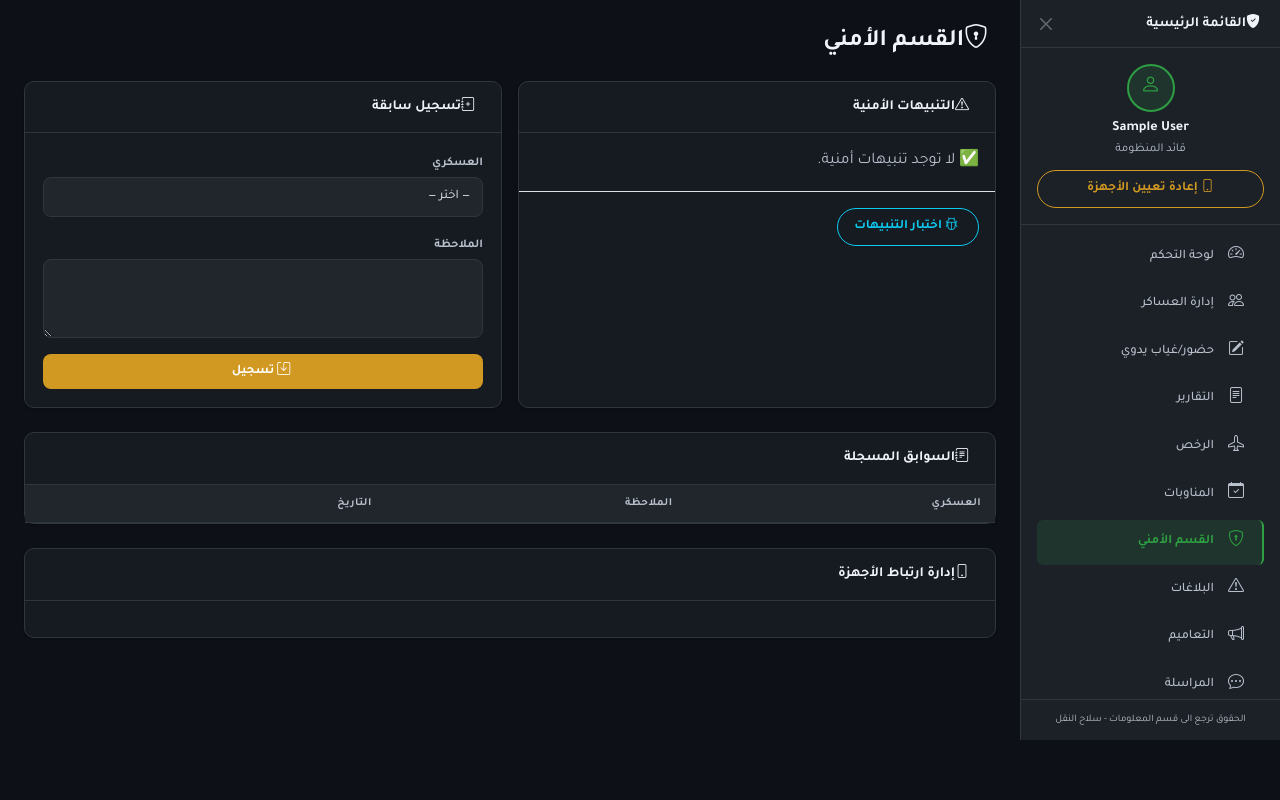
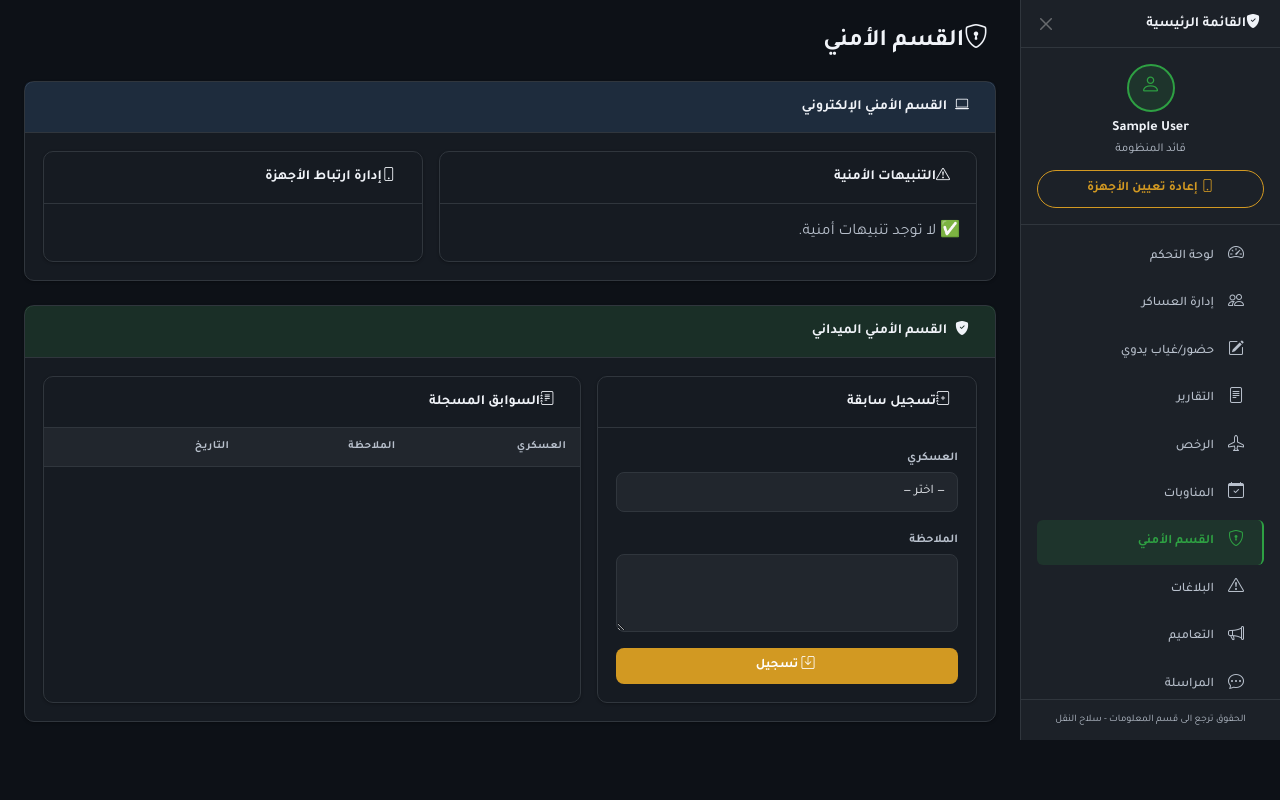
Before and after one commit to AXZksa/military-system, a Flask app: page /admin/security in a window 1280 px wide. Shown: the part 60-860 px from the top of the page. Run offline with Flask 3, Linux system fonts and the light colour scheme; the visitor is signed in with stand-in values (Sample User, id 1); data comes from the database, SQL or seed files in the repository; data that the repository does not hold is empty; some libraries are stand-ins or nearby versions.

Commit message:
تعديلات: لون اجمالي القوة، إزالة ازرار النسخ الزايدة، إعادة تصميم القسم الأمني

```diff
--- a/static/css/style.css
+++ b/static/css/style.css
@@ -544,14 +544,6 @@ body {
 .stat-card-blue h2 { color: var(--accent-blue); }
 .stat-card-orange { border-left: 3px solid var(--accent-orange); }
 .stat-card-orange h2 { color: var(--accent-orange); }
-.stat-card-fill-green {
-    background: linear-gradient(135deg, #0d2818, #1a4a2a);
-    border-left: none;
-    border-color: var(--accent-green-dim);
-}
-.stat-card-fill-green h2, .stat-card-fill-green h6 { color: var(--text-primary); }
-.stat-card-fill-green .stat-icon { opacity: .15; color: var(--accent-green-hover); }
-
 /* ── TABLES ── */
 .table {
     margin: 0;
--- a/templates/admin/dashboard.html
+++ b/templates/admin/dashboard.html
@@ -10,7 +10,7 @@
 
 <div class="row g-3 mb-4">
     <div class="col-6 col-md-3">
-        <div class="card stat-card stat-card-fill-green">
+        <div class="card stat-card stat-card-gold">
             <div class="card-body">
                 <i class="bi bi-people stat-icon"></i>
                 <h6>إجمالي القوة</h6>
--- a/templates/admin/security.html
+++ b/templates/admin/security.html
@@ -3,8 +3,11 @@
 {% block content %}
 <h4 class="fw-bold mb-4"><i class="bi bi-shield-lock ms-2"></i>القسم الأمني</h4>
 
-<div class="row g-3 mb-4">
-    <div class="col-lg-6">
+<div class="card mb-4">
+    <div class="card-header" style="background:var(--accent-blue-dim);"><i class="bi bi-laptop ms-2"></i>القسم الأمني الإلكتروني</div>
+    <div class="card-body">
+        <div class="row g-3">
+            <div class="col-lg-7">
                 <div class="card h-100">
                     <div class="card-header"><span><i class="bi bi-exclamation-triangle ms-2"></i>التنبيهات الأمنية</span></div>
                     <div class="card-body p-0">
@@ -22,16 +25,46 @@
                             {% endfor %}
                         </div>
                         {% else %}<p class="text-muted p-3 mb-0">✅ لا توجد تنبيهات أمنية.</p>{% endif %}
-                <div class="p-3 border-top">
-                    <form method="POST" action="{{ url_for('admin_test_alert') }}" class="d-inline">
+                    </div>
+                </div>
+            </div>
+            <div class="col-lg-5">
+                <div class="card h-100">
+                    <div class="card-header"><span><i class="bi bi-phone ms-2"></i>إدارة ارتباط الأجهزة</span></div>
+                    <div class="card-body">
+                        <div class="row g-2">
+                            {% for sid, nm, _, _, rank, phone in soldiers %}
+                            {% set u = get_user_by_id(sid) %}
+                            <div class="col-md-6">
+                                <div class="card bg-light">
+                                    <div class="card-body d-flex justify-content-between align-items-center py-2">
+                                        <div>
+                                            <span class="fw-semibold small">{{ rank ~ ' / ' if rank }}{{ nm }}</span><br>
+                                            <small class="text-muted">{{ 'مرتبط ✅' if u and u.device_uid else 'غير مرتبط' }}</small>
+                                        </div>
+                                        <form method="POST" action="{{ url_for('admin_reset_device', uid=sid) }}" class="d-inline">
                                             <input type="hidden" name="_csrf" value="{{ csrf_token() }}">
-                        <button class="btn btn-sm btn-outline-info rounded-pill"><i class="bi bi-bug ms-1"></i> اختبار التنبيهات</button>
+                                            <button class="btn btn-sm btn-outline-warning rounded-pill" {% if not u or not u.device_uid %}disabled{% endif %}>
+                                                <i class="bi bi-arrow-counterclockwise"></i>
+                                            </button>
                                         </form>
                                     </div>
                                 </div>
                             </div>
+                            {% endfor %}
                         </div>
-    <div class="col-lg-6">
+                    </div>
+                </div>
+            </div>
+        </div>
+    </div>
+</div>
+
+<div class="card">
+    <div class="card-header" style="background:var(--accent-green-dim);"><i class="bi bi-shield-fill-check ms-2"></i>القسم الأمني الميداني</div>
+    <div class="card-body">
+        <div class="row g-3">
+            <div class="col-lg-5">
                 <div class="card h-100">
                     <div class="card-header"><span><i class="bi bi-journal-plus ms-2"></i>تسجيل سابقة</span></div>
                     <div class="card-body">
@@ -55,12 +88,11 @@
                     </div>
                 </div>
             </div>
-</div>
-
-<div class="card mb-4">
+            <div class="col-lg-7">
+                <div class="card h-100">
                     <div class="card-header"><span><i class="bi bi-journal-text ms-2"></i>السوابق المسجلة</span></div>
                     <div class="card-body p-0">
-        <div class="table-responsive">
+                        <div class="table-responsive" style="max-height:400px;overflow-y:auto;">
                             <table class="table table-hover mb-0">
                                 <thead class="table-dark"><tr><th>العسكري</th><th>الملاحظة</th><th>التاريخ</th><th></th></tr></thead>
                                 <tbody>
@@ -80,30 +112,7 @@
                         </div>
                     </div>
                 </div>
-
-<div class="card">
-    <div class="card-header"><span><i class="bi bi-phone ms-2"></i>إدارة ارتباط الأجهزة</span></div>
-    <div class="card-body">
-        <div class="row g-2">
-            {% for sid, nm, _, _, rank, phone in soldiers %}
-            {% set u = get_user_by_id(sid) %}
-            <div class="col-md-4 col-sm-6">
-                <div class="card bg-light">
-                    <div class="card-body d-flex justify-content-between align-items-center py-2">
-                        <div>
-                            <span class="fw-semibold small">{{ rank ~ ' / ' if rank }}{{ nm }}</span><br>
-                            <small class="text-muted">{{ 'مرتبط ✅' if u and u.device_uid else 'غير مرتبط' }}</small>
             </div>
-                        <form method="POST" action="{{ url_for('admin_reset_device', uid=sid) }}" class="d-inline">
-                            <input type="hidden" name="_csrf" value="{{ csrf_token() }}">
-                            <button class="btn btn-sm btn-outline-warning rounded-pill" {% if not u or not u.device_uid %}disabled{% endif %}>
-                                <i class="bi bi-arrow-counterclockwise"></i>
-                            </button>
-                        </form>
-                    </div>
-                </div>
-            </div>
-            {% endfor %}
         </div>
     </div>
 </div>
--- a/templates/base.html
+++ b/templates/base.html
@@ -108,22 +108,6 @@
                         <i class="bi bi-bell"></i> الإشعارات
                     </a>
                 </li>
-                <li class="nav-item mt-2">
-                    <a class="sidebar-link" href="{{ url_for('admin_backup') }}">
-                        <i class="bi bi-cloud-download"></i> النسخ الاحتياطي
-                    </a>
-                </li>
-                <li class="nav-item">
-                    <a class="sidebar-link" href="{{ url_for('admin_restore') }}">
-                        <i class="bi bi-cloud-upload"></i> استعادة البيانات
-                    </a>
-                </li>
-                <li class="nav-item">
-                    <a class="sidebar-link" href="{{ url_for('admin_force_backup') }}">
-                        <i class="bi bi-save"></i> حفظ نسخة
-                    </a>
-                </li>
-
                 {% else %}
                 <li class="nav-item">
                     <a class="sidebar-link {% if '/employee' == request.path %}active{% endif %}" href="{{ url_for('employee_dashboard') }}">
```
Lines whose indentation alone changed are shown as unchanged.
